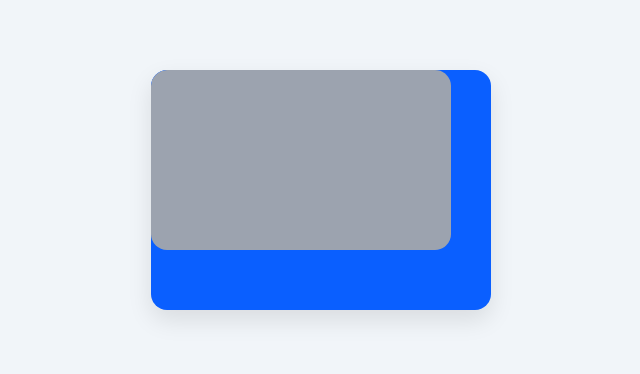
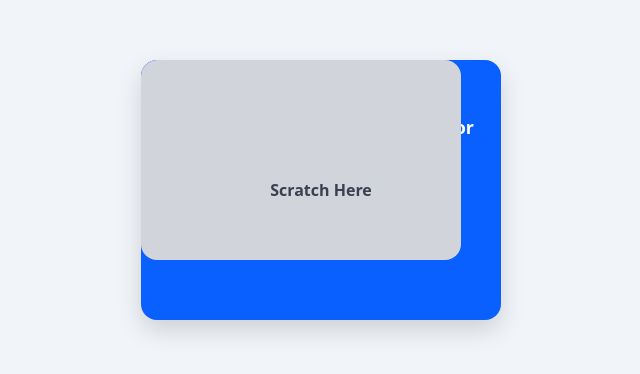
Before and after one commit to PavanShiva7730/Stratch-Card, a plain HTML site: page index.html in a window 1280 px wide. Shown: the part 210-584 px from the top of the page, without its empty margins (319-959 px from the left). Drawn offline with Linux system fonts and the light colour scheme.

Commit message:
Update index.html

```diff
--- a/index.html
+++ b/index.html
@@ -1,36 +1,37 @@
 <!DOCTYPE html>
 <html lang="en">
 <head>
-  <meta charset="UTF-8">
-  <title>Scratch & Win - Testbook</title>
-  <meta name="viewport" content="width=device-width, initial-scale=1.0">
+  <meta charset="UTF-8" />
+  <title>Scratch & Win</title>
+  <meta name="viewport" content="width=device-width, initial-scale=1" />
   <style>
     body {
       background: #f1f5f9;
+      margin: 0;
+      font-family: system-ui, sans-serif;
       display: flex;
       align-items: center;
       justify-content: center;
       height: 100vh;
-      margin: 0;
-      font-family: system-ui, sans-serif;
     }
     .card {
       position: relative;
-      width: 300px;
-      height: 180px;
-      background: #0A5FFF;
-      color: white;
+      width: 320px;
+      height: 200px;
+      background: #0a5fff;
       border-radius: 16px;
-      box-shadow: 0 10px 25px rgba(0, 0, 0, 0.1);
-      overflow: hidden;
+      box-shadow: 0 10px 25px rgba(0, 0, 0, 0.15);
       text-align: center;
       padding: 30px 20px;
+      overflow: hidden;
     }
-    .card h2 {
-      font-size: 20px;
-      font-weight: 800;
-      margin: 0;
+    .reward {
+      color: #fff;
+      font-size: 18px;
+      font-weight: 700;
+      line-height: 1.4;
       z-index: 1;
+      position: relative;
     }
     canvas {
       position: absolute;
@@ -39,33 +40,67 @@
       border-radius: 16px;
       z-index: 2;
     }
+    .scratch-text {
+      position: absolute;
+      top: 50%;
+      left: 50%;
+      transform: translate(-50%, -50%);
+      color: #374151;
+      font-weight: bold;
+      font-size: 16px;
+      z-index: 3;
+      pointer-events: none;
+    }
+    .btn {
+      margin-top: 20px;
+      display: inline-block;
+      background: #059669;
+      color: #fff;
+      text-decoration: none;
+      padding: 12px 20px;
+      border-radius: 10px;
+      font-weight: 700;
+      font-size: 15px;
+      box-shadow: 0 6px 16px rgba(5, 150, 105, 0.4);
+      z-index: 1;
+      position: relative;
+    }
   </style>
 </head>
 <body>
   <div class="card" id="scratchCard">
-    <h2 id="rewardText">🎉 Congrats! <br> You can access Super Pass Live for 2 Days @ ₹1 Only!</h2>
-    <canvas id="scratchCanvas" width="300" height="180"></canvas>
+    <div class="reward" id="rewardText">
+      🎉 Congrats!<br />
+      You can access Super Pass Live for 2 Days @ ₹1 Only!
+      <br />
+      <a class="btn" href="https://superpass.testbook.com/?utm_source=Website&utm_medium=Organic&utm_campaign=SEO" target="_blank">Claim Now</a>
+    </div>
+    <div class="scratch-text" id="scratchLabel">Scratch Here</div>
+    <canvas id="scratchCanvas" width="320" height="200"></canvas>
   </div>
 
   <script>
     const canvas = document.getElementById("scratchCanvas");
     const ctx = canvas.getContext("2d");
-    const card = document.getElementById("scratchCard");
+    const scratchLabel = document.getElementById("scratchLabel");
 
-    // Fill canvas with grey overlay
-    ctx.fillStyle = "#9ca3af";
+    // Initial grey overlay
+    ctx.fillStyle = "#d1d5db";
     ctx.fillRect(0, 0, canvas.width, canvas.height);
-
     ctx.globalCompositeOperation = "destination-out";
 
     let isDrawing = false;
 
-    function scratch(e) {
-      if (!isDrawing) return;
+    function getXY(e) {
       const rect = canvas.getBoundingClientRect();
       const x = (e.touches ? e.touches[0].clientX : e.clientX) - rect.left;
       const y = (e.touches ? e.touches[0].clientY : e.clientY) - rect.top;
+      return { x, y };
+    }
 
+    function scratch(e) {
+      if (!isDrawing) return;
+      const { x, y } = getXY(e);
       ctx.beginPath();
       ctx.arc(x, y, 20, 0, Math.PI * 2);
       ctx.fill();
@@ -79,14 +114,17 @@
     function stop() {
       isDrawing = false;
 
-      // Optional: Auto-reveal after 50% scratched
+      // Optional auto-clear if >50% scratched
       const imageData = ctx.getImageData(0, 0, canvas.width, canvas.height);
       let cleared = 0;
       for (let i = 0; i < imageData.data.length; i += 4) {
         if (imageData.data[i + 3] < 128) cleared++;
       }
       const percent = cleared / (canvas.width * canvas.height) * 100;
-      if (percent > 50) canvas.style.display = "none";
+      if (percent > 50) {
+        canvas.style.display = "none";
+        scratchLabel.style.display = "none";
+      }
     }
 
     canvas.addEventListener("mousedown", start);
```
